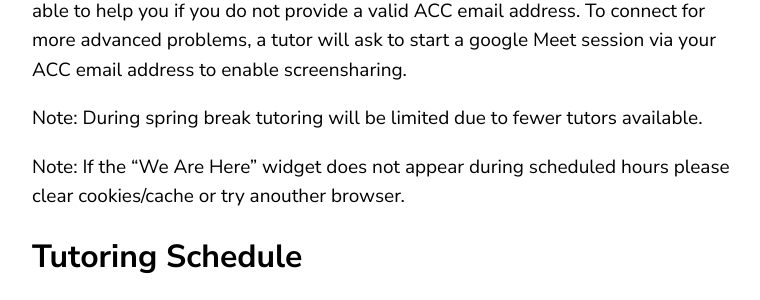
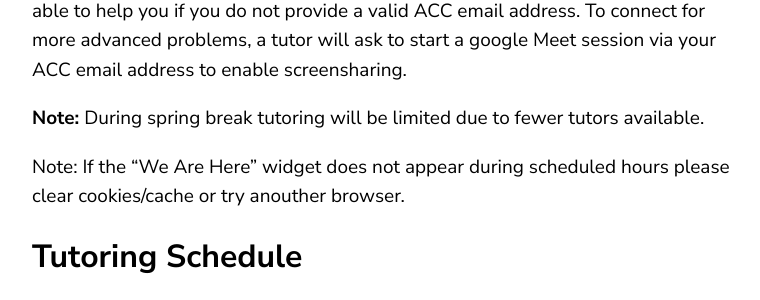
Before and after one commit to roosterrichard/acctutor, a Jekyll site: the page built from index.md, in a window 1280 px wide and 900 px high, scrolled down 324 px, cut to the strip 155-455 px from the top of the window. Shown: the whole strip, without its empty margins (68-828 px from the left). Built offline with Jekyll 4.4.1, drawn with Linux system fonts in a browser that asks for light colours; our own code applies the rules of GitHub Pages for plain Markdown files; part of the change alters nothing that is shown.

```diff
--- a/index.md
+++ b/index.md
@@ -13,7 +13,7 @@ not be able to help you if you do not provide a valid ACC email address. To conn
 more advanced problems, a tutor will ask to start a google Meet session via your ACC
 email address to enable screensharing.
 
-Note: During spring break tutoring will be limited due to fewer tutors available.
+<b>Note:</b> During spring break tutoring will be limited due to fewer tutors available.
 
 Note: If the "We Are Here" widget does not appear during scheduled hours please clear cookies/cache or try anouther browser.
 
```
